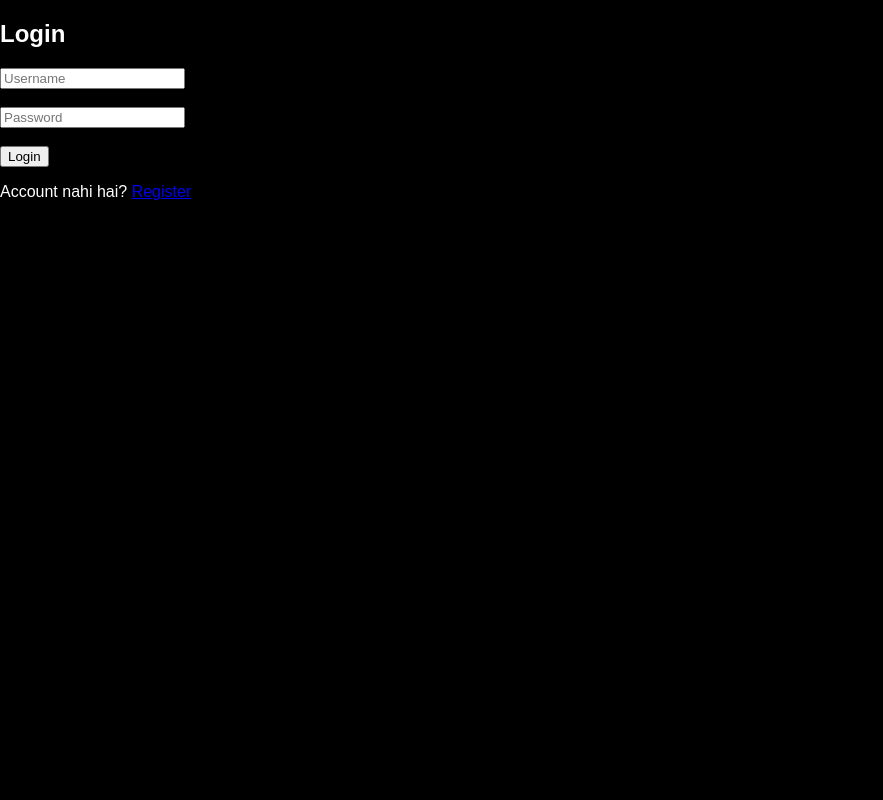
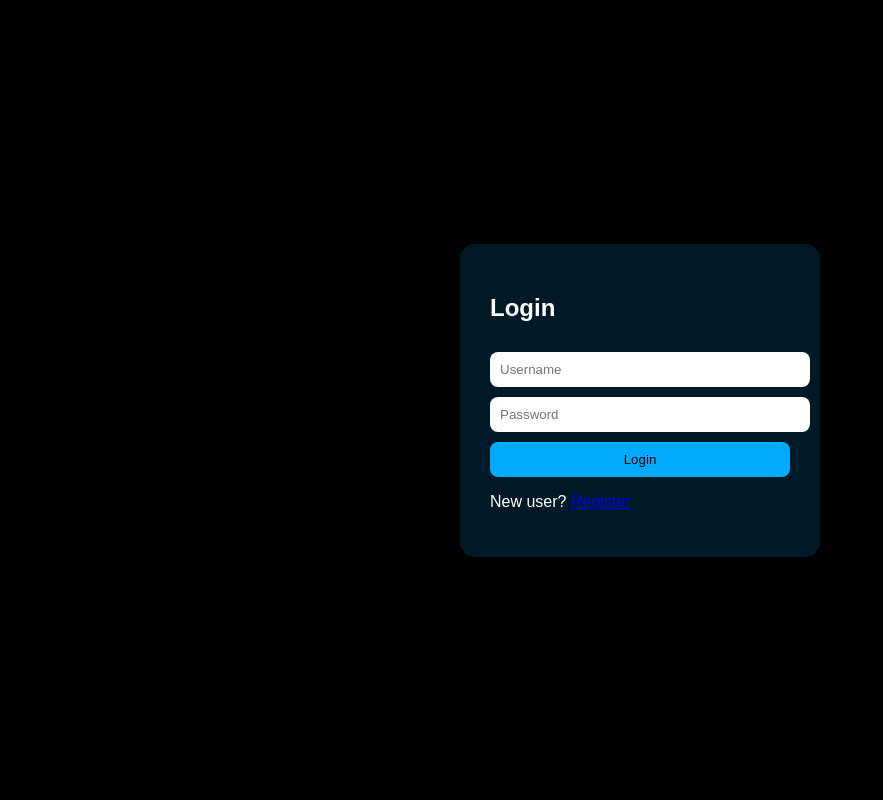
Before and after one commit to revgodgod74-glitch/pythonprofile, a Flask app: page / in a window 1280 px wide. Shown: the whole page, without its empty margins (0-883 px from the left). Run offline with Flask 3, Linux system fonts and the light colour scheme.

Commit message:
Update login.html

```diff
--- a/templates/login.html
+++ b/templates/login.html
@@ -3,18 +3,56 @@
 <head>
   <title>Login</title>
   <link rel="stylesheet" href="/static/style.css">
+  <style>
+    body {
+      display: flex;
+      justify-content: center;
+      align-items: center;
+      height: 100vh;
+    }
+
+    .card {
+      backdrop-filter: blur(12px);
+      background: rgba(0, 170, 255, 0.15);
+      border-radius: 15px;
+      padding: 30px;
+      width: 300px;
+      animation: fadeIn 1s ease;
+    }
+
+    input, button {
+      width: 100%;
+      padding: 10px;
+      margin-top: 10px;
+      border-radius: 8px;
+      border: none;
+    }
+
+    button {
+      background: #00aaff;
+      color: black;
+      cursor: pointer;
+    }
+
+    @keyframes fadeIn {
+      from { opacity: 0; transform: scale(0.9); }
+      to { opacity: 1; transform: scale(1); }
+    }
+  </style>
 </head>
 <body>
 
-<h2>Login</h2>
+<div class="card">
+  <h2>Login</h2>
 
-<form method="POST">
-  <input type="text" name="username" placeholder="Username" required><br><br>
-  <input type="password" name="password" placeholder="Password" required><br><br>
-  <button type="submit">Login</button>
-</form>
+  <form method="POST">
+    <input type="text" name="username" placeholder="Username" required>
+    <input type="password" name="password" placeholder="Password" required>
+    <button type="submit">Login</button>
+  </form>
 
-<p>Account nahi hai? <a href="/register">Register</a></p>
+  <p>New user? <a href="/register">Register</a></p>
+</div>
 
 </body>
 </html>
```
